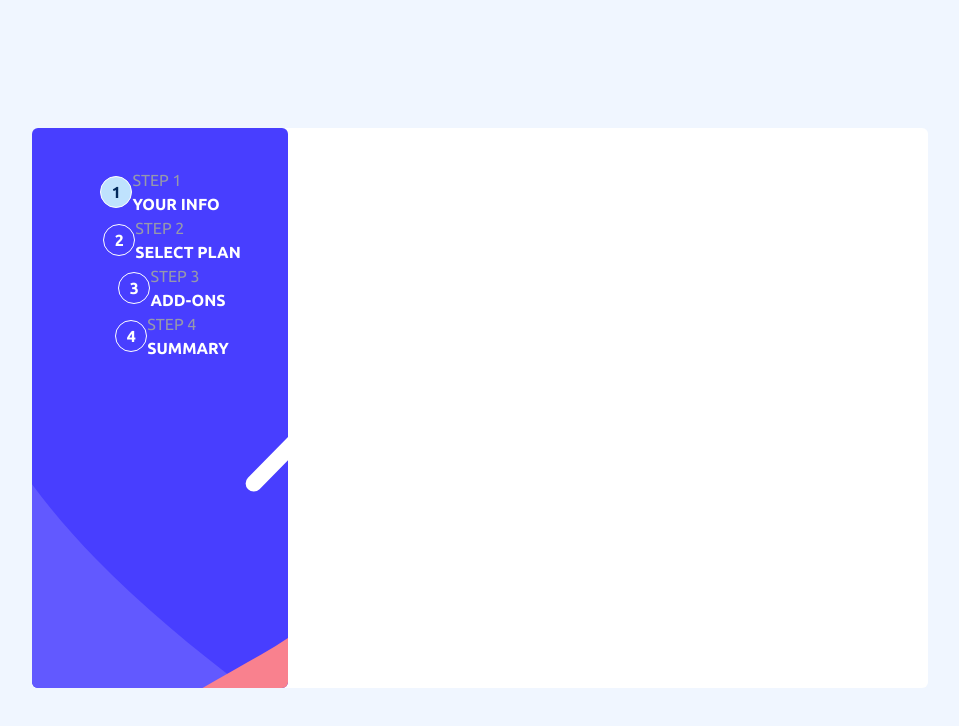
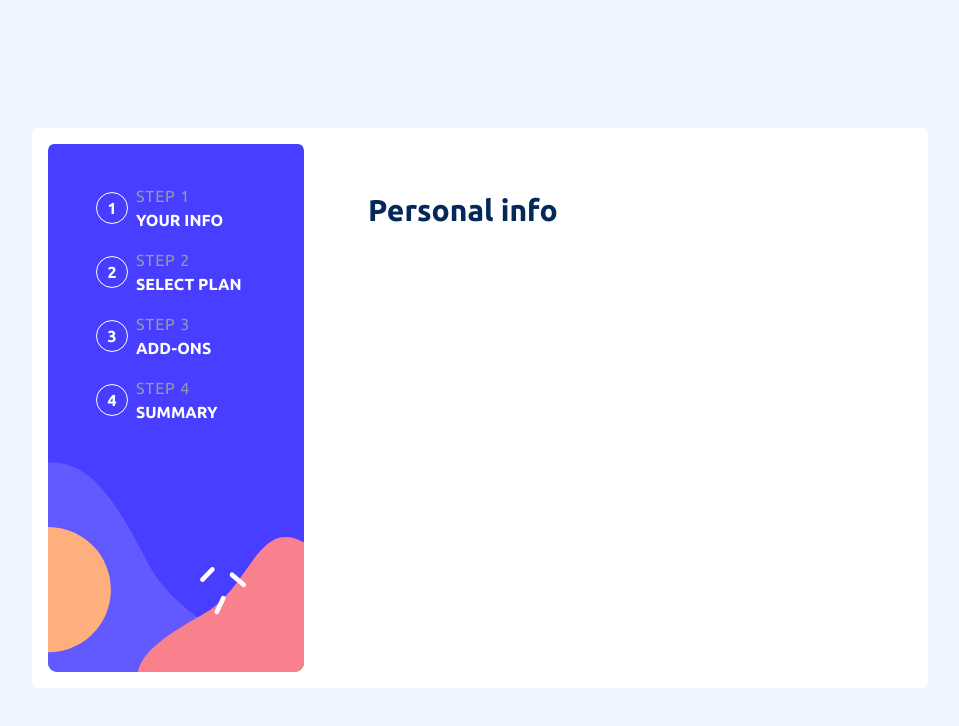
Before and after one commit to Xgiii/multi-step-form, a Next.js app: page / in a window 1280 px wide. Shown: the top 726 px of the page, without its empty margins (160-1119 px from the left). Built offline with nearby package versions, Linux system fonts and the light colour scheme.

Commit message:
responsive header

```diff
--- a/app/layout.tsx
+++ b/app/layout.tsx
@@ -1,5 +1,6 @@
 import '../styles/globals.css';
 import { Ubuntu } from '@next/font/google';
+import MainHeader from '../components/MainHeader';
 
 const ubuntu = Ubuntu({
   subsets: ['latin'],
@@ -14,9 +15,13 @@ export default function RootLayout({
   return (
     <html className={ubuntu.className}>
       <head></head>
-      <body className='bg-magnolia md:max-h-[100vh] relative'>
-        <main className='md:mx-auto md:mt-32 md:w-[70vw] md:h-[70vh] md:bg-white md:rounded-md'>
-          {children}
+      <body className='bg-magnolia md:max-h-[100vh]'>
+        <main className='md:bg-white md:rounded-md md:flex md:mx-auto md:mt-32 md:w-[70vw] md:h-[70vh] md:p-[2vh]'>
+          <MainHeader />
+          <main className='absolute left-[50%] top-[45%] translate-x-[-50%] translate-y-[-50%] w-[80vw] h-[55vh] rounded-md bg-white md:hidden'>
+            {children}
+          </main>
+          <div className='hidden md:block ml-4'>{children}</div>
         </main>
       </body>
     </html>
--- a/app/page.tsx
+++ b/app/page.tsx
@@ -1,28 +1,10 @@
-'use client'
-
-import Image from 'next/image';
-import React, { useRef } from 'react';
-import SectionStepGroup from '../components/SectionStepGroup';
-
 function HomePage() {
-  const windowSize = useRef([window.innerWidth, window.innerHeight]);
-
   return (
-    <div className='md:w-[60vw] md:h-[60vh]'>
-      <header className='relative w-full h-[30vh] md:w-[20vw] md:h-[70vh]'>
-        <Image
-          src={
-            windowSize.current[0] > 468
-              ? '/bg-sidebar-mobile.svg'
-              : '/bg-sidebar-desktop.svg'
-          }
-          alt='img'
-          className='object-bottom object-cover md:rounded-md'
-          fill
-        />
-        <SectionStepGroup active={1} />
-      </header>
-    </div>
+    <>
+      <div className='p-6 md:p-12'>
+        <h1 className='text-3xl text-marine-blue font-bold'>Personal info</h1>
+      </div>
+    </>
   );
 }
 
--- /dev/null
+++ b/app/select-plan/page.tsx
@@ -0,0 +1,11 @@
+import React from 'react'
+
+function SelectPlan() {
+  return (
+    <div className='p-6 md:p-12'>
+      <h1 className='text-3xl text-marine-blue font-bold'>Personal info</h1>
+    </div>
+  );
+}
+
+export default SelectPlan
--- /dev/null
+++ b/components/MainHeader.tsx
@@ -0,0 +1,25 @@
+import Image from 'next/image';
+import React from 'react';
+import SectionStepGroup from './SectionStepGroup';
+
+function MainHeader() {
+  return (
+    <header className='relative w-full h-[30vh] md:w-[20vw] md:h-[66vh]'>
+      <Image
+        src='/bg-sidebar-mobile.svg'
+        alt='img'
+        className='object-bottom object-cover md:rounded-md md:hidden'
+        fill
+      />
+      <Image
+        src='/bg-sidebar-desktop.svg'
+        alt='img'
+        className='hidden object-bottom object-cover md:rounded-md md:block'
+        fill
+      />
+      <SectionStepGroup />
+    </header>
+  );
+}
+
+export default MainHeader;
--- a/components/SectionStepCircle.tsx
+++ b/components/SectionStepCircle.tsx
@@ -10,7 +10,7 @@ function SectionStepCircle({
   active?: boolean;
 }) {
   return (
-    <div className='flex justify-center items-center text-white z-10'>
+    <div className='flex items-center justify-center text-white z-10 md:w-64 md:justify-start md:px-12'>
       <div
         className={`w-8 h-8 flex justify-center items-center border border-white rounded-full font-bold ${
           active && 'bg-light-blue text-marine-blue'
@@ -18,8 +18,8 @@ function SectionStepCircle({
       >
         {step}
       </div>
-      <div className='flex-col hidden md:flex'>
-        <p className='text-cool-gray'>STEP {step}</p>
+      <div className='flex-col hidden md:flex ml-2'>
+        <p className='text-cool-gray tracking-wider'>STEP {step}</p>
         <p className='font-bold uppercase'>{label}</p>
       </div>
     </div>
--- a/components/SectionStepGroup.tsx
+++ b/components/SectionStepGroup.tsx
@@ -1,13 +1,29 @@
-import React from 'react';
+'use client';
 import SectionStepCircle from './SectionStepCircle';
 
-function SectionStepGroup({active}: {active: number}) {
+function SectionStepGroup() {
   return (
-    <div className='flex md:flex-col justify-center items-center space-x-6 pt-10'>
-      <SectionStepCircle active={active === 1} step={1} label='Your Info' />
-      <SectionStepCircle active={active === 2} step={2} label='Select Plan' />
-      <SectionStepCircle active={active === 3} step={3} label='Add-Ons' />
-      <SectionStepCircle active={active === 4} step={4} label='Summary' />
+    <div className='flex justify-center items-center space-x-6 pt-10 md:flex-col md:space-x-0 md:space-y-4'>
+      <SectionStepCircle
+        active={window.location.href === 'http://localhost:3000/'}
+        step={1}
+        label='Your Info'
+      />
+      <SectionStepCircle
+        active={window.location.href === 'http://localhost:3000/select-plan'}
+        step={2}
+        label='Select Plan'
+      />
+      <SectionStepCircle
+        active={window.location.href === 'http://localhost:3000/add-ons'}
+        step={3}
+        label='Add-Ons'
+      />
+      <SectionStepCircle
+        active={window.location.href === 'http://localhost:3000/summary'}
+        step={4}
+        label='Summary'
+      />
     </div>
   );
 }
```
